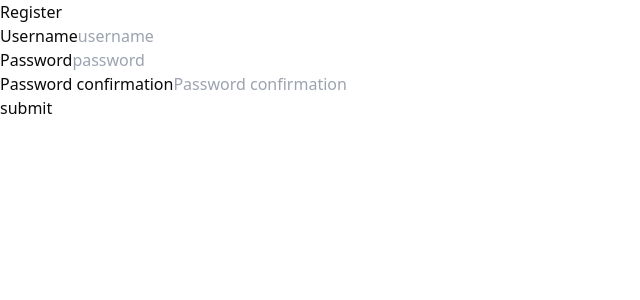
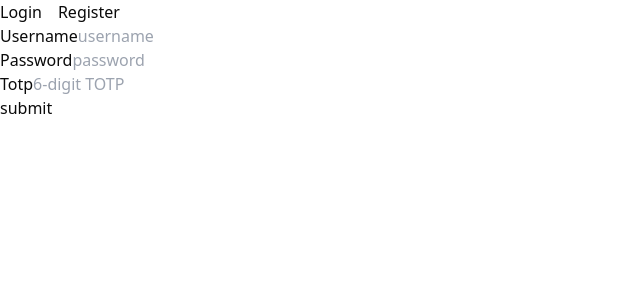
Before and after one commit to Eeritvan/FSO-calendar, a React (Vite) app in the folder client/: page /login in a window 1280 px wide. Shown: the top 300 px of the page, without its empty margins (0-640 px from the left). Built offline with nearby package versions, Linux system fonts and the light colour scheme; what graffle would draw is missing.

Commit message:
Added tabs to switch between login and register

```diff
--- a/client/src/App.tsx
+++ b/client/src/App.tsx
@@ -1,7 +1,8 @@
 import SidePanel from './components/sidePanel'
 import MainView from './components/mainView'
-import Login from './components/authentication/login'
-import Register from './components/authentication/register'
+// import Login from './components/authentication/login'
+// import Register from './components/authentication/register'
+import AuthTabs from './components/authentication/index'
 import Split from 'react-split'
 import usePanelSizeSlice from './store/panelSizeStore'
 import { useLocalStorage } from '@/hooks/useLocalStorage'
@@ -27,7 +28,10 @@ const App = () => {
   return (
     <Switch>
       <Route path="/login">
-        {token ? <Redirect to="/" /> : <Register />}
+        {token ? <Redirect to="/" /> : <AuthTabs />}
+      </Route>
+      <Route path="/register">
+        {token ? <Redirect to="/" /> : <AuthTabs />}
       </Route>
       <Route path="/">
         {!token ? <Redirect to="/login" /> : (
--- /dev/null
+++ b/client/src/components/authentication/index.tsx
@@ -0,0 +1,23 @@
+import { Link, Route, Switch, useLocation } from 'wouter'
+import Login from './login'
+import Register from './register'
+
+const AuthTabs = () => {
+  const [location] = useLocation()
+
+  return (
+    <div>
+      <div className="flex gap-4">
+        <Link to="/login"> Login </Link>
+        <Link to="/register"> Register </Link>
+      </div>
+
+      <Switch>
+        <Route path="/login" component={Login} />
+        <Route path="/register" component={Register} />
+      </Switch>
+    </div>
+  )
+}
+
+export default AuthTabs
--- a/client/src/components/authentication/login/index.tsx
+++ b/client/src/components/authentication/login/index.tsx
@@ -31,7 +31,7 @@ const loginSchema = object({
   ))
 })
 
-type LoginFormData = InferInput<typeof loginSchema>
+type FormData = InferInput<typeof loginSchema>
 
 const Login = () => {
   const queryClient = useQueryClient()
@@ -42,12 +42,12 @@ const Login = () => {
     handleSubmit,
     setError,
     formState: { errors, isSubmitting }
-  } = useForm<LoginFormData>({
+  } = useForm<FormData>({
     resolver: valibotResolver(loginSchema)
   })
 
   const loginMutate = useMutation({
-    mutationFn: async (data: LoginFormData) => {
+    mutationFn: async (data: FormData) => {
       const result = await loginMutation
         .send({
           username: data.username,
@@ -62,7 +62,7 @@ const Login = () => {
     onSuccess: () => queryClient.invalidateQueries({ queryKey: ['token'] })
   })
 
-  const onSubmit: SubmitHandler<LoginFormData> = async (data) => {
+  const onSubmit: SubmitHandler<FormData> = async (data) => {
     try {
       await loginMutate.mutateAsync(data)
     } catch (error) {
@@ -72,7 +72,6 @@ const Login = () => {
 
   return (
     <form onSubmit={handleSubmit(onSubmit)}>
-      Login
       <FormField
         type = 'text'
         label = 'Username'
@@ -96,7 +95,9 @@ const Login = () => {
         register = {register}
         name = 'totp'
         placeholder = '6-digit TOTP'
-        setValueAs={(value: string) => value === '' ? undefined : Number(value)}
+        setValueAs={
+          (value: string) => value === '' ? undefined : Number(value)
+        }
       />
       <button disabled={isSubmitting} type='submit'>
         {isSubmitting ? 'loading' : 'submit'}
--- a/client/src/components/authentication/register/index.tsx
+++ b/client/src/components/authentication/register/index.tsx
@@ -1,8 +1,8 @@
 import { SubmitHandler, useForm } from 'react-hook-form'
 import { valibotResolver } from '@hookform/resolvers/valibot'
 import { useMutation, useQueryClient } from '@tanstack/react-query'
+import { registerMutation } from '@/graphql/mutations'
 import { useLocalStorage } from '@/hooks/useLocalStorage'
-import { registerMutation } from '@/graphql/mutations'
 import FormField from '../shared/formField'
 import {
   object,
@@ -38,7 +38,7 @@ const registerSchema = pipe(
   )
 )
 
-type RegisterFormData = InferInput<typeof registerSchema>
+type FormData = InferInput<typeof registerSchema>
 
 const Register = () => {
   const queryClient = useQueryClient()
@@ -49,12 +49,12 @@ const Register = () => {
     handleSubmit,
     setError,
     formState: { errors, isSubmitting }
-  } = useForm<RegisterFormData>({
+  } = useForm<FormData>({
     resolver: valibotResolver(registerSchema)
   })
 
-  const loginMutate = useMutation({
-    mutationFn: async (data: RegisterFormData) => {
+  const registerMutate = useMutation({
+    mutationFn: async (data: FormData) => {
       const result = await registerMutation
         .send({
           username: data.username,
@@ -68,13 +68,16 @@ const Register = () => {
     onSuccess: () => queryClient.invalidateQueries({ queryKey: ['token'] })
   })
 
-  const onSubmit: SubmitHandler<RegisterFormData> = async (data) => {
-    await new Promise(() => loginMutate.mutate(data))
+  const onSubmit: SubmitHandler<FormData> = async (data) => {
+    try {
+      await registerMutate.mutateAsync(data)
+    } catch (error) {
+      setError('root', { message: error as unknown as string })
+    }
   }
 
   return (
     <form onSubmit={handleSubmit(onSubmit)}>
-      Register
       <FormField
         type = 'text'
         label = 'Username'
```
